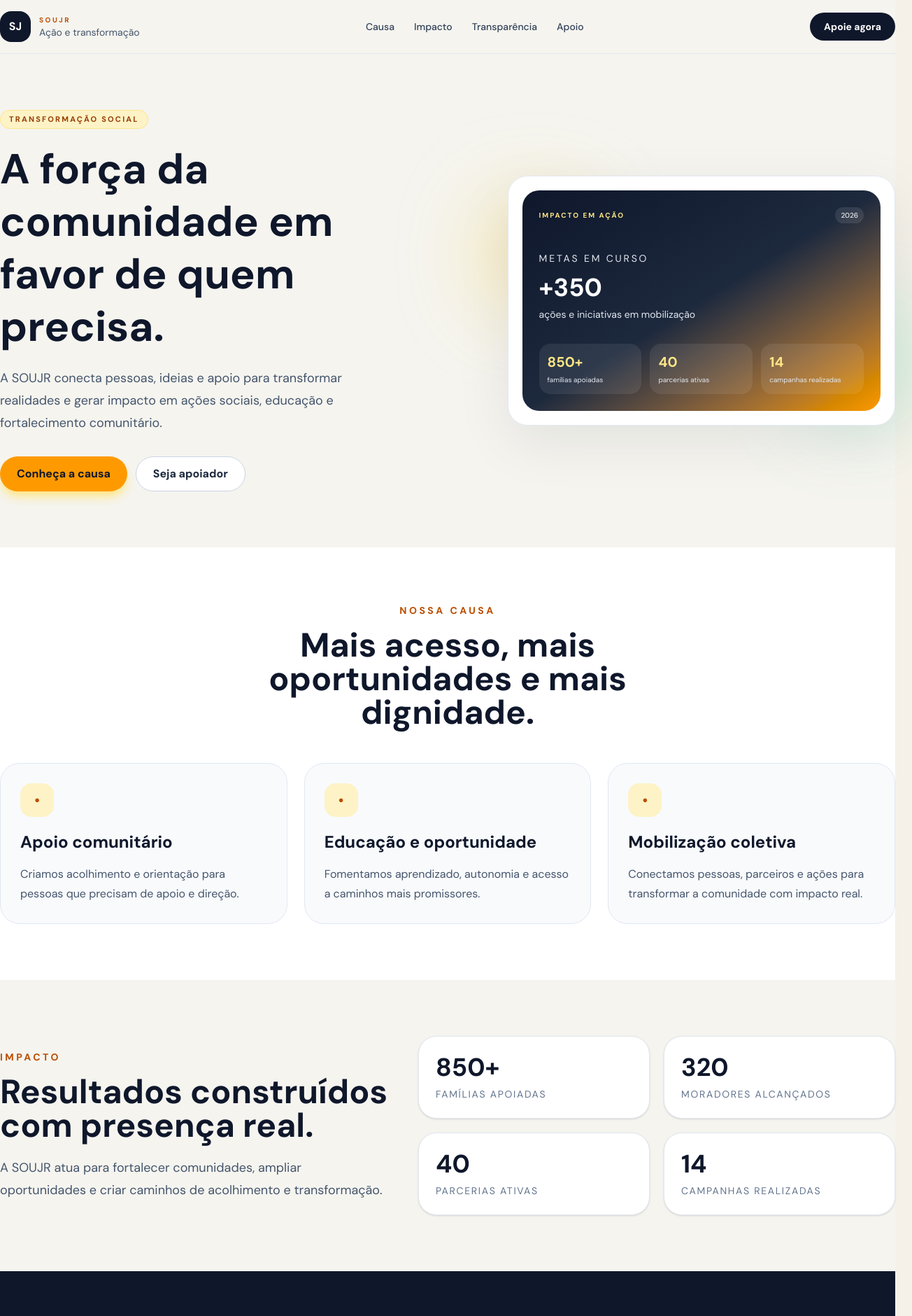
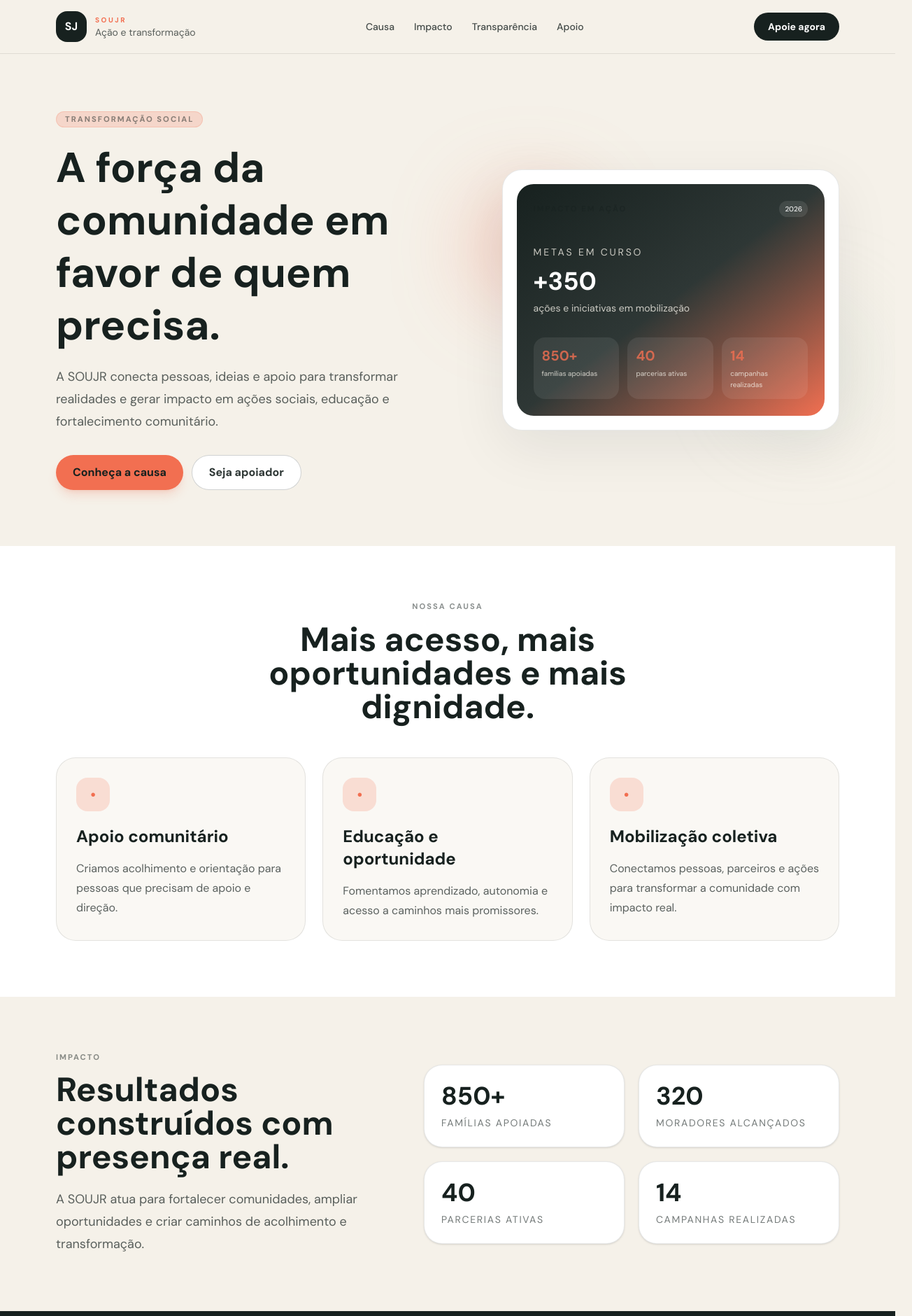
Before and after one commit to Eduardo09e32y4rhf/SOUJR, a React (Vite) app: page / in a window 1280 px wide. Shown: the top 1880 px of the page at 70% size, 1304 px wide, since content can reach past the window. Built offline with nearby package versions, Linux system fonts and the light colour scheme.

Commit message:
chore: align landing page styles with design system and refine responsiveness
Co-authored-by: Eduardo09e32y4rhf <86812584+Eduardo09e32y4rhf@users.noreply.github.com>

```diff
--- a/src/App.jsx
+++ b/src/App.jsx
@@ -34,16 +34,16 @@ const planos = [
 
 function App() {
   return (
-    <div className="min-h-screen bg-[#f5f4ef] text-slate-800">
-      <header className="border-b border-slate-200 bg-[#f5f4ef]/90 backdrop-blur-sm">
-        <div className="section-shell flex items-center justify-between py-4">
+    <div className="min-h-screen bg-paper text-ink/90">
+      <header className="border-b border-ink/10 bg-paper/90 backdrop-blur-sm">
+        <div className="section-shell  flex items-center justify-between py-4">
           <a href="#inicio" className="flex items-center gap-3" aria-label="Página inicial">
-            <div className="flex h-11 w-11 items-center justify-center rounded-2xl bg-slate-900 text-base font-bold text-white">
+            <div className="flex h-11 w-11 items-center justify-center rounded-2xl bg-ink text-base font-bold text-white">
               SJ
             </div>
             <div>
-              <div className="text-[10px] font-bold uppercase tracking-[0.25em] text-amber-700">SOUJR</div>
-              <div className="text-sm text-slate-600">Ação e transformação</div>
+              <div className="text-[10px] font-bold uppercase tracking-[0.25em] text-coral">SOUJR</div>
+              <div className="text-sm text-ink/70">Ação e transformação</div>
             </div>
           </a>
 
@@ -52,7 +52,7 @@ function App() {
               <a
                 key={item.label}
                 href={item.href}
-                className="text-sm font-medium text-slate-700 transition hover:text-slate-950"
+                className="text-sm font-medium text-ink/80 transition hover:text-slate-950"
               >
                 {item.label}
               </a>
@@ -61,7 +61,7 @@ function App() {
 
           <a
             href="#apoio"
-            className="inline-flex items-center justify-center rounded-full bg-slate-900 px-5 py-2.5 text-sm font-semibold text-white transition hover:bg-slate-700"
+            className="inline-flex items-center justify-center rounded-full bg-ink px-5 py-2.5 text-sm font-semibold text-white transition hover:bg-ink/80"
           >
             Apoie agora
           </a>
@@ -69,30 +69,30 @@ function App() {
       </header>
 
       <main>
-        <section id="inicio" className="section-shell grid gap-12 py-16 md:grid-cols-[1.1fr_0.9fr] md:items-center md:py-20">
+        <section id="inicio" className="section-shell  grid gap-12 py-16 md:grid-cols-[1.1fr_0.9fr] md:items-center md:py-20">
           <div>
-            <span className="mb-5 inline-flex rounded-full border border-amber-200 bg-amber-100 px-3 py-1 text-[11px] font-semibold uppercase tracking-[0.2em] text-amber-800">
+            <span className="mb-5 inline-flex rounded-full border border-coral/20 bg-coral/20 px-3 py-1 eyebrow text-coral">
               Transformação social
             </span>
 
-            <h1 className="max-w-xl text-4xl font-black leading-tight text-slate-900 md:text-6xl">
+            <h1 className="max-w-xl text-4xl font-black leading-tight text-ink md:text-6xl">
               A força da comunidade em favor de quem precisa.
             </h1>
 
-            <p className="mt-5 max-w-lg text-lg leading-8 text-slate-600">
+            <p className="mt-5 max-w-lg text-lg leading-8 text-ink/70">
               A SOUJR conecta pessoas, ideias e apoio para transformar realidades e gerar impacto em ações sociais, educação e fortalecimento comunitário.
             </p>
 
             <div className="mt-8 flex flex-col gap-3 sm:flex-row">
               <a
                 href="#causa"
-                className="inline-flex items-center justify-center rounded-full bg-amber-500 px-6 py-3 text-base font-semibold text-slate-900 shadow-lg shadow-amber-200 transition hover:bg-amber-400"
+                className="inline-flex items-center justify-center rounded-full bg-coral/100 px-6 py-3 text-base font-semibold text-ink shadow-lg shadow-coral/20 transition hover:bg-coral/80"
               >
                 Conheça a causa
               </a>
               <a
                 href="#apoio"
-                className="inline-flex items-center justify-center rounded-full border border-slate-300 bg-white px-6 py-3 text-base font-semibold text-slate-800 transition hover:border-slate-400 hover:bg-slate-50"
+                className="inline-flex items-center justify-center rounded-full border border-ink/20 bg-white px-6 py-3 text-base font-semibold text-ink/90 transition hover:border-ink/30 hover:bg-paper/50"
               >
                 Seja apoiador
               </a>
@@ -100,13 +100,13 @@ function App() {
           </div>
 
           <div className="relative">
-            <div className="absolute -left-8 top-10 h-36 w-36 rounded-full bg-amber-300/40 blur-3xl" aria-hidden="true" />
-            <div className="absolute -right-6 bottom-6 h-36 w-36 rounded-full bg-emerald-300/40 blur-3xl" aria-hidden="true" />
+            <div className="absolute -left-8 top-10 h-36 w-36 rounded-full bg-coral/40 blur-3xl" aria-hidden="true" />
+            <div className="absolute -right-6 bottom-6 h-36 w-36 rounded-full bg-mint/40 blur-3xl" aria-hidden="true" />
 
-            <div className="relative rounded-[28px] border border-slate-200 bg-white p-5 shadow-[0_24px_80px_rgba(15,23,42,0.08)]">
-              <div className="rounded-[24px] bg-gradient-to-br from-slate-900 via-slate-800 to-amber-500 p-6 text-white">
+            <div className="relative rounded-[28px] border border-ink/10 bg-white p-5 shadow-[0_24px_80px_rgba(15,23,42,0.08)]">
+              <div className="rounded-[24px] bg-gradient-to-br from-ink via-ink/90 to-coral p-6 text-white">
                 <div className="flex items-center justify-between gap-4">
-                  <span className="text-[10px] font-semibold uppercase tracking-[0.2em] text-amber-200">
+                  <span className="eyebrow text-coral/80">
                     Impacto em ação
                   </span>
                   <span className="rounded-full bg-white/10 px-2 py-1 text-[10px] font-medium text-white/90">
@@ -115,16 +115,16 @@ function App() {
                 </div>
 
                 <div className="mt-10">
-                  <p className="text-sm uppercase tracking-[0.2em] text-slate-200">Metas em curso</p>
+                  <p className="text-sm uppercase tracking-[0.2em] text-paper/80">Metas em curso</p>
                   <p className="mt-3 text-4xl font-black">+350</p>
-                  <p className="mt-2 text-sm text-slate-200">ações e iniciativas em mobilização</p>
+                  <p className="mt-2 text-sm text-paper/80">ações e iniciativas em mobilização</p>
                 </div>
 
                 <div className="mt-8 grid gap-3 sm:grid-cols-3">
                   {stats.map((item) => (
                     <div key={item.label} className="rounded-2xl bg-white/8 p-3">
-                      <p className="text-xl font-black text-amber-200">{item.value}</p>
-                      <p className="mt-1 text-[10px] leading-4 text-slate-200">{item.label}</p>
+                      <p className="text-xl font-black text-coral/80">{item.value}</p>
+                      <p className="mt-1 text-[10px] leading-4 text-paper/80">{item.label}</p>
                     </div>
                   ))}
                 </div>
@@ -133,37 +133,37 @@ function App() {
           </div>
         </section>
 
-        <section id="causa" className="bg-white py-20">
-          <div className="section-shell">
+        <section id="causa" className="bg-white py-12 md:py-20">
+          <div className="section-shell ">
             <div className="mx-auto max-w-2xl text-center">
-              <p className="text-sm font-semibold uppercase tracking-[0.25em] text-amber-700">Nossa causa</p>
-              <h2 className="mt-4 text-3xl font-black text-slate-900 md:text-5xl">
+              <p className="eyebrow text-coral">Nossa causa</p>
+              <h2 className="mt-4 text-3xl font-black text-ink md:text-5xl">
                 Mais acesso, mais oportunidades e mais dignidade.
               </h2>
             </div>
 
             <div className="mt-12 grid gap-6 md:grid-cols-3">
               {cards.map((item) => (
-                <article key={item.title} className="rounded-[28px] border border-slate-200 bg-slate-50 p-7">
-                  <div className="mb-5 flex h-12 w-12 items-center justify-center rounded-2xl bg-amber-100 text-xl font-bold text-amber-700">
+                <article key={item.title} className="rounded-[28px] border border-ink/10 bg-paper/50 p-7">
+                  <div className="mb-5 flex h-12 w-12 items-center justify-center rounded-2xl bg-coral/20 text-xl font-bold text-coral">
                     •
                   </div>
-                  <h3 className="text-2xl font-bold text-slate-900">{item.title}</h3>
-                  <p className="mt-4 text-base leading-7 text-slate-600">{item.text}</p>
+                  <h3 className="text-2xl font-bold text-ink">{item.title}</h3>
+                  <p className="mt-4 text-base leading-7 text-ink/70">{item.text}</p>
                 </article>
               ))}
             </div>
           </div>
         </section>
 
-        <section id="impacto" className="section-shell py-20">
+        <section id="impacto" className="section-shell  py-12 md:py-20">
           <div className="grid gap-10 lg:grid-cols-[0.9fr_1.1fr] lg:items-center">
             <div>
-              <p className="text-sm font-semibold uppercase tracking-[0.25em] text-amber-700">Impacto</p>
-              <h2 className="mt-4 text-3xl font-black text-slate-900 md:text-5xl">
+              <p className="eyebrow text-coral">Impacto</p>
+              <h2 className="mt-4 text-3xl font-black text-ink md:text-5xl">
                 Resultados construídos com presença real.
               </h2>
-              <p className="mt-5 text-lg leading-8 text-slate-600">
+              <p className="mt-5 text-lg leading-8 text-ink/70">
                 A SOUJR atua para fortalecer comunidades, ampliar oportunidades e criar caminhos de acolhimento e transformação.
               </p>
             </div>
@@ -175,19 +175,19 @@ function App() {
                 ['40', 'parcerias ativas'],
                 ['14', 'campanhas realizadas'],
               ].map(([value, label]) => (
-                <div key={label} className="rounded-[26px] border border-slate-200 bg-white p-6 shadow-sm">
-                  <p className="text-4xl font-black text-slate-900">{value}</p>
-                  <p className="mt-2 text-sm uppercase tracking-[0.12em] text-slate-500">{label}</p>
+                <div key={label} className="rounded-[26px] border border-ink/10 bg-white p-6 shadow-sm">
+                  <p className="text-4xl font-black text-ink">{value}</p>
+                  <p className="mt-2 text-sm uppercase tracking-[0.12em] text-ink/60">{label}</p>
                 </div>
               ))}
             </div>
           </div>
         </section>
 
-        <section id="transparencia" className="bg-slate-900 py-20 text-white">
-          <div className="section-shell">
+        <section id="transparencia" className="bg-ink py-12 md:py-20 text-white">
+          <div className="section-shell ">
             <div className="mx-auto max-w-3xl text-center">
-              <p className="text-sm font-semibold uppercase tracking-[0.25em] text-amber-300">Transparência</p>
+              <p className="eyebrow text-coral">Transparência</p>
               <h2 className="mt-4 text-3xl font-black md:text-5xl">Acompanhamento claro em cada etapa.</h2>
             </div>
 
@@ -199,17 +199,17 @@ function App() {
               ].map(([title, text]) => (
                 <div key={title} className="rounded-[28px] border border-white/10 bg-white/5 p-7">
                   <h3 className="text-2xl font-bold">{title}</h3>
-                  <p className="mt-4 text-base leading-7 text-slate-300">{text}</p>
+                  <p className="mt-4 text-base leading-7 text-white/70">{text}</p>
                 </div>
               ))}
             </div>
           </div>
         </section>
 
-        <section id="apoio" className="section-shell py-20">
+        <section id="apoio" className="section-shell  py-12 md:py-20">
           <div className="mx-auto max-w-2xl text-center">
-            <p className="text-sm font-semibold uppercase tracking-[0.25em] text-amber-700">Planos de apoio</p>
-            <h2 className="mt-4 text-3xl font-black text-slate-900 md:text-5xl">Escolha um jeito de apoiar.</h2>
+            <p className="eyebrow text-coral">Planos de apoio</p>
+            <h2 className="mt-4 text-3xl font-black text-ink md:text-5xl">Escolha um jeito de apoiar.</h2>
           </div>
 
           <div className="mt-12 grid gap-6 lg:grid-cols-3">
@@ -218,32 +218,32 @@ function App() {
                 key={plan.name}
                 className={[
                   'rounded-[30px] border p-7 shadow-sm',
-                  plan.featured ? 'border-amber-300 bg-amber-50' : 'border-slate-200 bg-white',
+                  plan.featured ? 'border-coral/40 bg-coral/10' : 'border-ink/10 bg-white',
                 ].join(' ')}
               >
                 <div className="flex items-center justify-between gap-3">
-                  <h3 className="text-2xl font-bold text-slate-900">{plan.name}</h3>
+                  <h3 className="text-2xl font-bold text-ink">{plan.name}</h3>
                   {plan.featured && (
-                    <span className="rounded-full bg-amber-500 px-2.5 py-1 text-[10px] font-semibold uppercase tracking-[0.2em] text-slate-900">
+                    <span className="rounded-full bg-coral/100 px-2.5 py-1 eyebrow text-ink">
                       Popular
                     </span>
                   )}
                 </div>
 
                 <div className="mt-6 flex items-end gap-2">
-                  <span className="text-4xl font-black text-slate-900">{plan.price}</span>
-                  <span className="pb-1 text-sm text-slate-500">/mês</span>
+                  <span className="text-4xl font-black text-ink">{plan.price}</span>
+                  <span className="pb-1 text-sm text-ink/60">/mês</span>
                 </div>
 
-                <p className="mt-5 text-base leading-7 text-slate-600">{plan.description}</p>
+                <p className="mt-5 text-base leading-7 text-ink/70">{plan.description}</p>
 
                 <a
                   href="#contato"
                   className={[
                     'mt-8 inline-flex w-full items-center justify-center rounded-full px-5 py-3 text-base font-semibold transition',
                     plan.featured
-                      ? 'bg-slate-900 text-white hover:bg-slate-700'
-                      : 'border border-slate-300 bg-white text-slate-800 hover:bg-slate-50',
+                      ? 'bg-ink text-white hover:bg-ink/80'
+                      : 'border border-ink/20 bg-white text-ink/90 hover:bg-paper/50',
                   ].join(' ')}
                 >
                   Escolher plano
@@ -254,18 +254,18 @@ function App() {
         </section>
       </main>
 
-      <footer id="contato" className="border-t border-slate-200 bg-[#f5f4ef]">
-        <div className="section-shell flex flex-col gap-6 py-10 md:flex-row md:items-center md:justify-between">
+      <footer id="contato" className="border-t border-ink/10 bg-paper">
+        <div className="section-shell  flex flex-col gap-6 py-10 md:flex-row md:items-center md:justify-between">
           <div>
-            <p className="text-sm font-semibold uppercase tracking-[0.25em] text-amber-700">SOUJR</p>
-            <p className="mt-2 max-w-md text-slate-600">Apoiar ações que ampliam oportunidades, fortalecimento e transformação social.</p>
+            <p className="eyebrow text-coral">SOUJR</p>
+            <p className="mt-2 max-w-md text-ink/70">Apoiar ações que ampliam oportunidades, fortalecimento e transformação social.</p>
           </div>
 
-          <div className="flex flex-wrap items-center gap-4 text-sm font-medium text-slate-600">
-            <a href="#causa" className="transition hover:text-slate-900">Causa</a>
-            <a href="#impacto" className="transition hover:text-slate-900">Impacto</a>
-            <a href="#transparencia" className="transition hover:text-slate-900">Transparência</a>
-            <a href="#apoio" className="transition hover:text-slate-900">Apoio</a>
+          <div className="flex flex-wrap items-center gap-4 text-sm font-medium text-ink/70">
+            <a href="#causa" className="transition hover:text-ink">Causa</a>
+            <a href="#impacto" className="transition hover:text-ink">Impacto</a>
+            <a href="#transparencia" className="transition hover:text-ink">Transparência</a>
+            <a href="#apoio" className="transition hover:text-ink">Apoio</a>
           </div>
         </div>
       </footer>
--- a/src/index.css
+++ b/src/index.css
@@ -55,3 +55,14 @@ a {
   outline: 3px solid #f26f51;
   outline-offset: 4px;
 }
+@utility section-shell {
+  padding-inline: 1.5rem;
+  max-width: 80rem;
+  margin-inline: auto;
+  @media (min-width: 768px) {
+    padding-inline: 3rem;
+  }
+  @media (min-width: 1024px) {
+    padding-inline: 5rem;
+  }
+}
```
